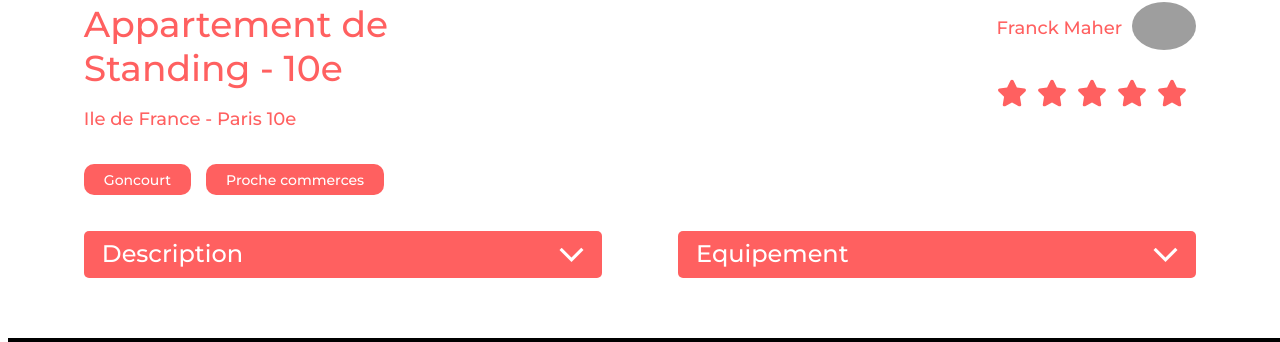
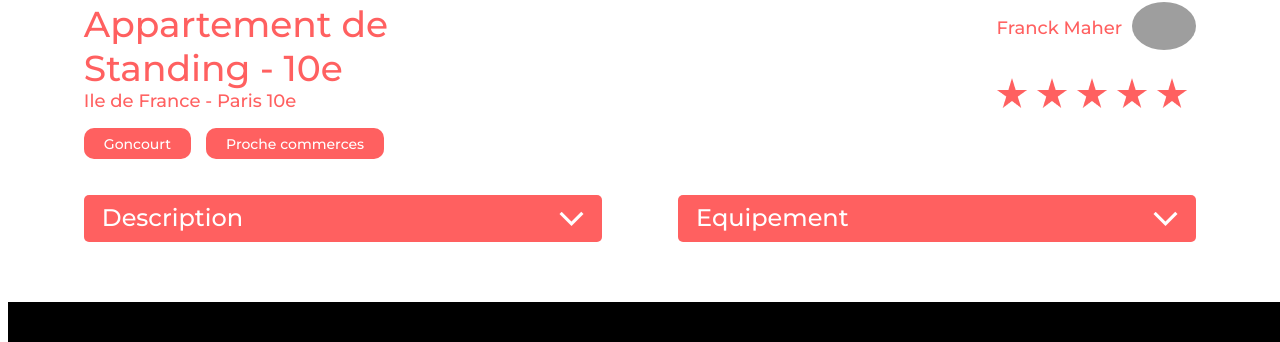
Before and after one commit to Soni-S31/P7-Kasa-OpenClassRooms, a React (Create React App) app: page /Logement/0979876d in a window 1280 px wide. Shown: the part 610-952 px from the top of the page. Built offline with nearby package versions, Linux system fonts and the light colour scheme; grey boxes are pictures that could not be loaded.

Commit message:
warning rating resolu - modif etoile

```diff
--- a/src/App.jsx
+++ b/src/App.jsx
@@ -15,7 +15,7 @@ function App() {
       <GlobalStyle />
           <Header />
           <Routes>
-            <Route path="/" element={<Home />} />
+            <Route path="/" element={<Home />} errorElement={<Error/>}/>
             <Route path="/about" element={<About />} />
             <Route path="/logement/:logementId" element={<Logement />}/>
             <Route path="/*" element={<Error />} />
--- a/src/components/Collapse/collapse.jsx
+++ b/src/components/Collapse/collapse.jsx
@@ -18,14 +18,14 @@ export default function Collapse (props) {
   return (
         <div className="collapse_div">
           <button className={`collapse_btn ${setActive}`} onClick={toggleCollapse}  >
-            <p className="collapse_title" >{props.title}</p>
+            <div className="collapse_title" >{props.title}</div>
             <img className={`${setRotate}`} src={open} alt="ouvrir" />
         </button>
 
           <div className="collapse_content"
           ref={content}
           style={{ maxHeight: `${setHeight}` }}>
-            <p className="collapse_text">{props.content}</p>
+            <div className="collapse_text">{props.content}</div>
           </div>
         </div>
 
--- a/src/components/Rating/index.jsx
+++ b/src/components/Rating/index.jsx
@@ -1,26 +1,31 @@
-import {  FaStar} from 'react-icons/fa'
+import React from 'react';
 import "./stars.css"
+import redstar from "../../assets/redstar.png"
+import greystar from "../../assets/greystar.png"
+const Rating = ({ rating }) => {
+const stars = [1, 2, 3, 4, 5];
 
-function Rating ({rate}){
-    const maxRate = 5;
-    const star = rate;
-    const greyStar = maxRate - star
-    let starArray = []
+    return (
+      <div className="rating">
+        {stars.map((star) =>
+          rating >= star ? (
+            <img
+              key={star.toString()}
+              className="rating__icon"
+              src={redstar}
+              alt=""
+            />
+          ) : (
+            <img
+              key={star.toString()}
+              className="rating__icon"
+              src={greystar}
+              alt=""
+            />
+          )
+        )}
+      </div>
+    );
+  };
 
-    for (let i=0; i<star; i++){
-        starArray.push(<div className='rate_star'><FaStar /></div>)
-    }
-    for (let i=0; i<greyStar; i++){
-        starArray.push(<div className='rate_greyStar'><FaStar/></div>)
-    }
-
-    return(
-        <div className='rating'>
-            {starArray}
-        </div>
-    )
-
-
-
-}
-export default Rating
+  export default Rating;
--- a/src/components/Rating/stars.css
+++ b/src/components/Rating/stars.css
@@ -5,17 +5,13 @@
     gap: 10px;
     margin-top: 24px;
 }
-.rate_star{
-    color: #FF6060;
 
-}
-.rate_greyStar{
-    color: #E3E3E3;
-}
 
 /********** Tablette **********/
 @media (max-width: 992px){
-
+.rating{
+    font-size: 24px;
+    }
 
 }
 
--- a/src/pages/Logement/index.jsx
+++ b/src/pages/Logement/index.jsx
@@ -32,9 +32,9 @@ function Logement () {
         <div className='location'>
           <div className='location_header'>
                <h2 className='location_header_title'key={"title"+logement.id}>{logement.title}</h2>
-               <p className='location_header_city'>{logement.location}</p>
+               <div className='location_header_city' key={"location"+logement.id}>{logement.location}</div>
                <ul className='location_header_tags'>{logement.tags.map((tag)=>
-                 <li className='location_header_tags_tag' key={tag.index}>{tag}</li>)}
+                 <li className='location_header_tags_tag' key={tag}>{tag}</li>)}
                 </ul>
           </div>
 
@@ -46,7 +46,7 @@ function Logement () {
                 </div>
               </div>
               <div className='host_rating'>
-                <Rating rate={parseInt(logement.rating)} />
+                <Rating rating={logement.rating} />
              </div>
           </div>
            </div>
@@ -74,6 +74,7 @@ function Logement () {
 
 
     </section>
+    /*si logement inexistant retourne page error*/
       ) : <Navigate replace to="../../components/Error"/> }
   </main>
       )}
```
Also changed, not shown: src/assets/greystar.png (added), src/assets/redstar.png (added).
